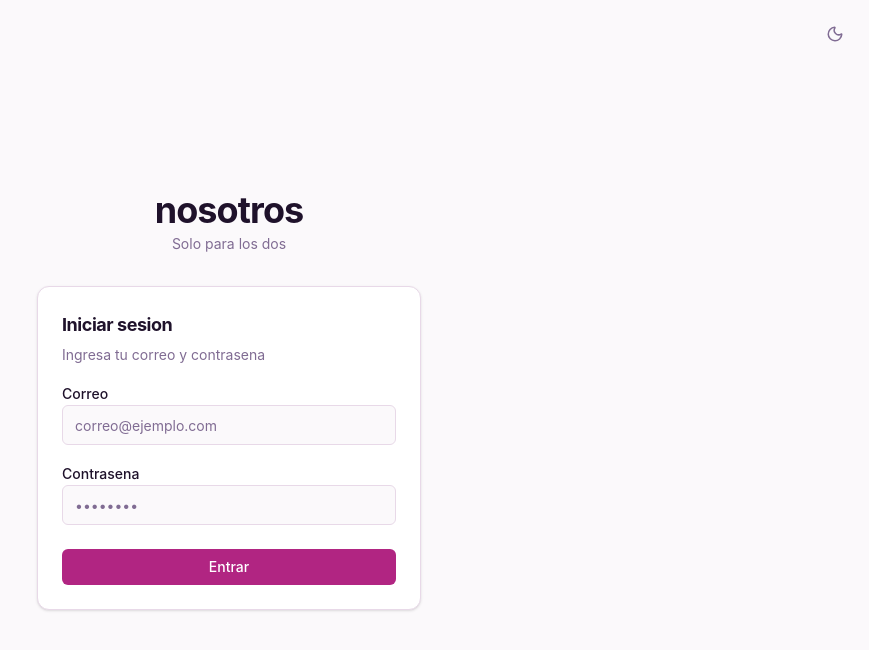
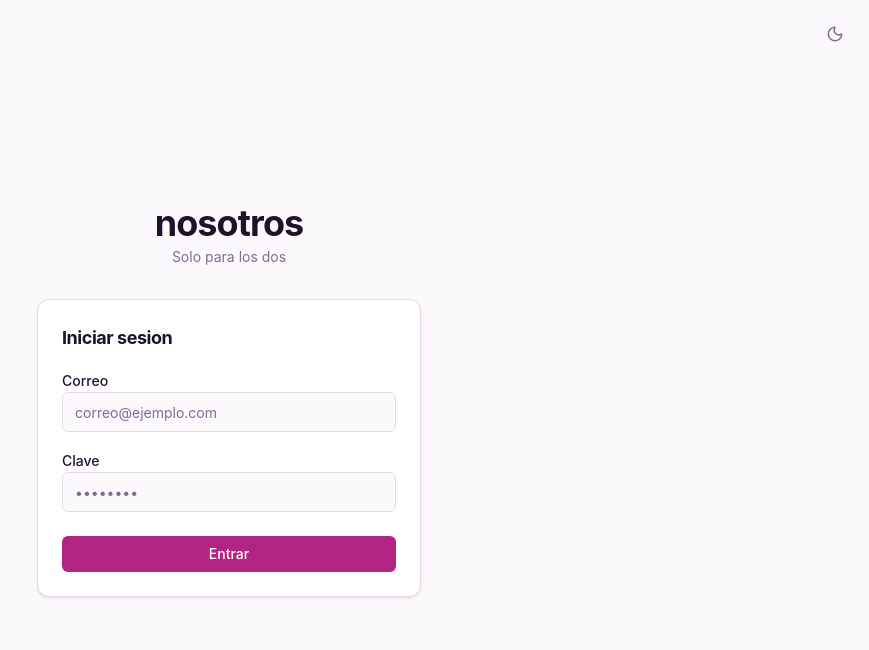
Before and after one commit to JulioEduardo24/nosotros, a Next.js app: page / in a window 1280 px wide. Shown: the top 650 px of the page, without its empty margins (411-1280 px from the left). Built offline with nearby package versions, Linux system fonts and the light colour scheme; no server answers.

Commit message:
fix: textos

```diff
--- a/app/page.tsx
+++ b/app/page.tsx
@@ -54,7 +54,6 @@ export default function LoginPage() {
         <Card>
           <CardHeader className="pb-4">
             <CardTitle className="text-lg">Iniciar sesion</CardTitle>
-            <CardDescription>Ingresa tu correo y contrasena</CardDescription>
           </CardHeader>
           <CardContent>
             <form onSubmit={handleSubmit} className="space-y-4">
@@ -71,7 +70,7 @@ export default function LoginPage() {
                 />
               </div>
               <div className="space-y-1.5">
-                <Label htmlFor="password">Contrasena</Label>
+                <Label htmlFor="password">Clave</Label>
                 <Input
                   id="password"
                   type="password"
```
